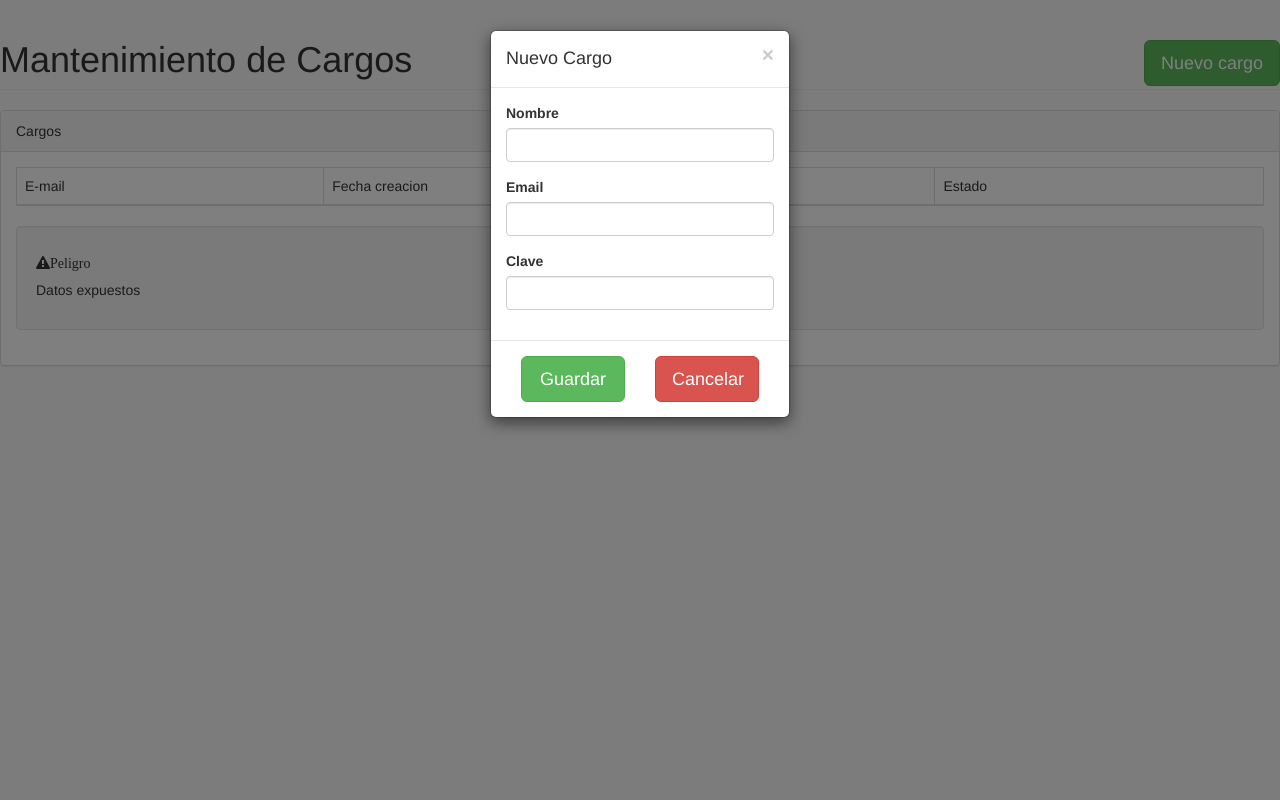
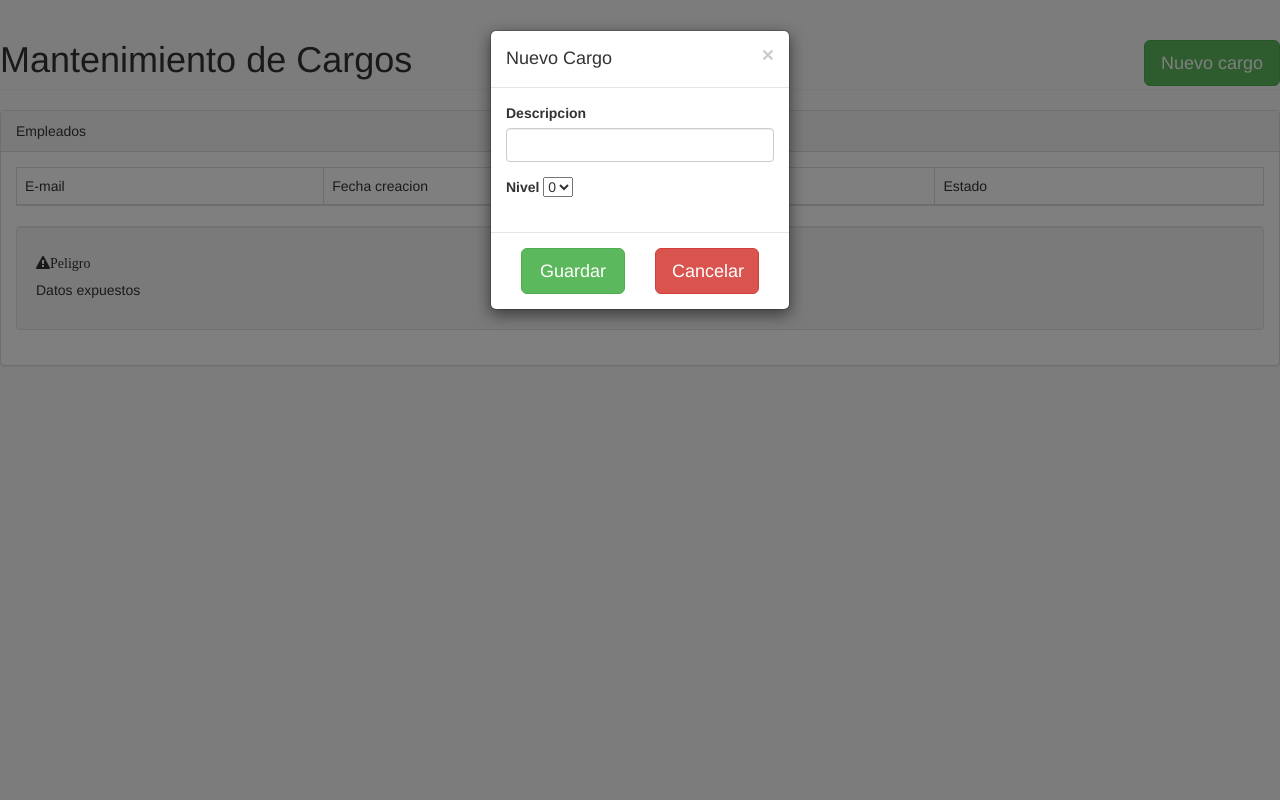
Before and after one commit to YaniraLCV/ProyectoQC, a PHP site: page /pages/cargo.php in a window 1280 px wide, after a click on "Nuevo cargo". Run offline with PHP 8.4, Linux system fonts and the light colour scheme; some libraries are stand-ins or nearby versions.

Commit message:
Add files via upload

```diff
--- a/pages/cargo.php
+++ b/pages/cargo.php
@@ -71,20 +71,17 @@ $sesion->inicioSesion();
                 <div class="modal-body">
                             <form role="form">
                                 <div class="form-group">
-                                    <label>Nombre</label>
+                                    <label>Descripcion</label>
                                     <input class="form-control">
                                 </div>
                             </form>
                             <form role="form">
                                 <div class="form-group">
-                                    <label>Email</label>
-                                    <input class="form-control">
-                                </div>
-                            </form>
-                            <form role="form">
-                                <div class="form-group">
-                                    <label>Clave</label>
-                                    <input class="form-control">
+                                    <label>Nivel</label>
+                                    <select name="nivel">
+                                        <option value="false">0</option>
+                                        <option value="true">1</option>
+                                    </select>
                             </form>
                     </div>
                     <!--<div class="row">
@@ -112,7 +109,7 @@ $sesion->inicioSesion();
                 <div class="col-sm-12">
                     <div class="panel panel-default">
                         <div class="panel-heading">
-                            Cargos
+                            Empleados
                         </div>
                         <!-- /.panel-heading -->
                         <div class="panel-body">
```
Also changed, not shown: pages/departamento.php (+1 -13 lines), pages/empleado.php (+28 -1 lines).
